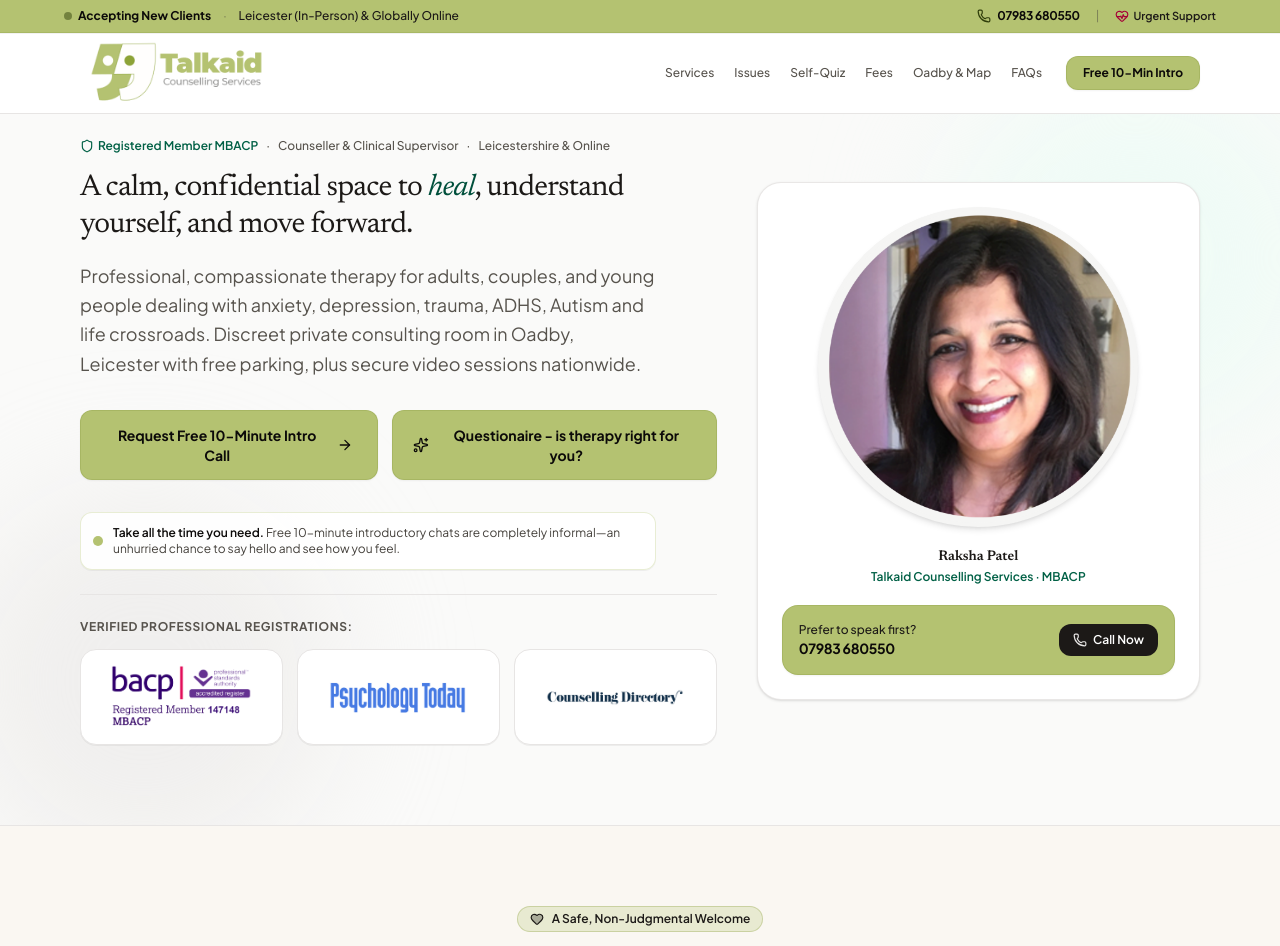
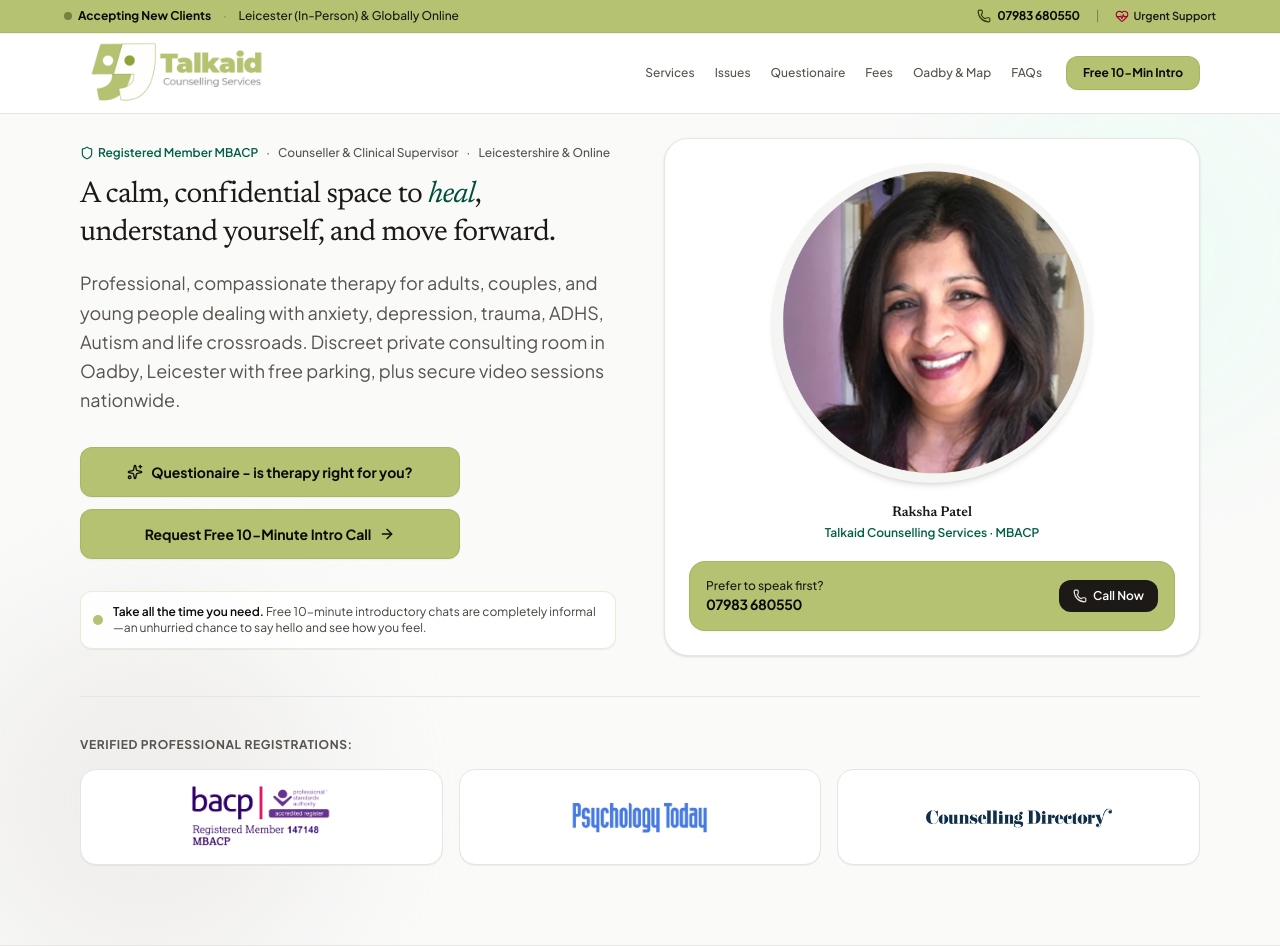
Before and after one commit to onyx35/google_ai_studio, a React (Vite) app: page / in a window 1280 px wide. Shown: the top 946 px of the page. Built offline with nearby package versions, Linux system fonts and the light colour scheme.

Commit message:
refactor: optimize layout and rename quiz references
- Reposition PractitionerProfile for better flow
- Rename "Self-Quiz" to "Questionnaire" throughout the UI
- Adjust Hero grid and refine WarmWelcomeSection layout
- Add scroll-mt to quiz section for better navigation alignment

```diff
--- a/src/App.tsx
+++ b/src/App.tsx
@@ -76,6 +76,8 @@
               }}
             />
 
+            <PractitionerProfile />
+
             <WarmWelcomeSection
               onOpenBooking={(serviceId) => handleOpenBooking(serviceId)}
             />
@@ -91,8 +93,6 @@
             <TherapyQuiz
               onOpenBooking={(serviceId) => handleOpenBooking(serviceId)}
             />
-
-            <PractitionerProfile />
 
             <FeesAndBooking
               onOpenBookingModal={(serviceId) => handleOpenBooking(serviceId)}
--- a/src/components/Header.tsx
+++ b/src/components/Header.tsx
@@ -74,7 +74,7 @@
               <nav className="flex items-center gap-5 text-xs font-medium text-stone-600 mr-2">
                 <a href="#services" className="hover:text-stone-900 transition-colors">Services</a>
                 <a href="#specialties" className="hover:text-stone-900 transition-colors">Issues</a>
-                <a href="#quiz" className="hover:text-stone-900 transition-colors">Self-Quiz</a>
+                <a href="#quiz" className="hover:text-stone-900 transition-colors">Questionaire</a>
                 <a href="#fees" className="hover:text-stone-900 transition-colors">Fees</a>
                 <a href="#location" className="hover:text-stone-900 transition-colors">Oadby & Map</a>
                 <a href="#faqs" className="hover:text-stone-900 transition-colors">FAQs</a>
@@ -158,7 +158,7 @@
               onClick={() => setMobileMenuOpen(false)}
               className="py-1.5 px-2 hover:bg-stone-50 rounded-lg"
             >
-              Self-Assessment Quiz
+              Questionaire
             </a>
             <a
               href="#fees"
--- a/src/components/Hero.tsx
+++ b/src/components/Hero.tsx
@@ -20,9 +20,9 @@
       <div className="absolute bottom-0 left-0 translate-y-12 -translate-x-12 w-96 h-96 bg-stone-200/50 rounded-full blur-3xl pointer-events-none" />
 
       <div className="max-w-6xl mx-auto px-4 relative z-10">
-        <div className="grid grid-cols-1 md:grid-cols-12 gap-6 lg:gap-10 items-center">
+        <div className="grid grid-cols-1 md:grid-cols-12 gap-8 lg:gap-12 items-center">
           {/* Main Left Content */}
-          <div className="md:col-span-7">
+          <div className="md:col-span-6">
             {/* Clean unboxed metadata separator */}
             <div className="flex items-center flex-wrap gap-2 text-xs text-stone-600 mb-4 font-medium">
               <span className="flex items-center gap-1 text-emerald-800 font-semibold">
@@ -43,86 +43,35 @@
             </p>
 
             {/* CTAs */}
-            <div className="flex flex-col sm:flex-row items-stretch sm:items-center gap-3.5 mb-8">
+            <div className="flex flex-col items-start gap-3 mb-8 w-full">
               <button
-                onClick={onOpenBooking}
-                className="py-3.5 px-6 rounded-xl bg-[#b4c271] hover:bg-[#a3b35a] text-stone-950 font-bold text-sm transition-all shadow-xs border border-[#9eb05b]/60 flex items-center justify-center gap-2 cursor-pointer"
+                onClick={onExploreQuiz}
+                className="w-full sm:w-[380px] py-3.5 px-6 rounded-xl bg-[#b4c271] hover:bg-[#a3b35a] text-stone-950 font-bold text-sm transition-all flex items-center justify-center gap-2 cursor-pointer shadow-xs border border-[#9eb05b]/60 whitespace-nowrap"
               >
-                <span>Request Free 10-Minute Intro Call</span>
-                <ArrowRight className="w-4 h-4 text-stone-950" />
+                <Sparkles className="w-4 h-4 text-stone-950 shrink-0" />
+                <span className="whitespace-nowrap">Questionaire - is therapy right for you?</span>
               </button>
 
               <button
-                onClick={onExploreQuiz}
-                className="py-3.5 px-5 rounded-xl bg-[#b4c271] hover:bg-[#a3b35a] text-stone-950 font-bold text-sm transition-all flex items-center justify-center gap-2 cursor-pointer shadow-xs border border-[#9eb05b]/60"
+                onClick={onOpenBooking}
+                className="w-full sm:w-[380px] py-3.5 px-6 rounded-xl bg-[#b4c271] hover:bg-[#a3b35a] text-stone-950 font-bold text-sm transition-all shadow-xs border border-[#9eb05b]/60 flex items-center justify-center gap-2 cursor-pointer whitespace-nowrap"
               >
-                <Sparkles className="w-4 h-4 text-stone-950" />
-                <span>Questionaire - is therapy right for you?</span>
+                <span className="whitespace-nowrap">Request Free 10-Minute Intro Call</span>
+                <ArrowRight className="w-4 h-4 text-stone-950 shrink-0" />
               </button>
             </div>
 
             {/* Friendly reassurance micro-note */}
-            <div className="flex items-center gap-2.5 text-xs text-stone-700 mb-6 bg-white/90 border border-[#b4c271]/30 rounded-xl p-3 max-w-xl shadow-2xs">
+            <div className="flex items-center gap-2.5 text-xs text-stone-700 bg-white/90 border border-[#b4c271]/30 rounded-xl p-3 max-w-xl shadow-2xs">
               <span className="w-2.5 h-2.5 rounded-full bg-[#b4c271] shrink-0" />
               <p>
                 <strong className="text-stone-950 font-semibold">Take all the time you need.</strong> Free 10-minute introductory chats are completely informal—an unhurried chance to say hello and see how you feel.
               </p>
             </div>
-
-            {/* Unboxed Trust Signals */}
-            {/* Trust Directory Badges directly from talkaid website */}
-            <div className="pt-6 border-t border-stone-200 w-full">
-              <p className="text-xs font-bold uppercase tracking-wider text-stone-600 mb-3.5">
-                Verified Professional Registrations:
-              </p>
-              <div className="grid grid-cols-1 sm:grid-cols-3 gap-3.5 w-full">
-                <a
-                  href={PRACTICE_INFO.verificationLinks.bacp}
-                  target="_blank"
-                  rel="noopener noreferrer"
-                  className="p-3.5 sm:p-4 rounded-2xl bg-white border border-stone-200 hover:border-emerald-700/60 transition-all hover:shadow-xs group flex items-center justify-center h-20 sm:h-24 w-full shadow-2xs"
-                  title="View BACP Registered Member Profile"
-                >
-                  <img
-                    src={PRACTICE_INFO.images.bacpBadge}
-                    alt="BACP Registered Member"
-                    className="max-h-14 sm:max-h-16 w-auto max-w-[90%] object-contain transition-transform group-hover:scale-105"
-                  />
-                </a>
-
-                <a
-                  href={PRACTICE_INFO.verificationLinks.psychologyToday}
-                  target="_blank"
-                  rel="noopener noreferrer"
-                  className="p-3.5 sm:p-4 rounded-2xl bg-white border border-stone-200 hover:border-emerald-700/60 transition-all hover:shadow-xs group flex items-center justify-center h-20 sm:h-24 w-full shadow-2xs"
-                  title="View Psychology Today Verified Profile"
-                >
-                  <img
-                    src={PRACTICE_INFO.images.psychologyToday}
-                    alt="Psychology Today Verified"
-                    className="max-h-14 sm:max-h-16 w-auto max-w-[90%] object-contain transition-transform group-hover:scale-105"
-                  />
-                </a>
-
-                <a
-                  href={PRACTICE_INFO.verificationLinks.counsellingDirectory}
-                  target="_blank"
-                  rel="noopener noreferrer"
-                  className="p-3.5 sm:p-4 rounded-2xl bg-white border border-stone-200 hover:border-emerald-700/60 transition-all hover:shadow-xs group flex items-center justify-center h-20 sm:h-24 w-full shadow-2xs"
-                  title="View Counselling Directory Profile"
-                >
-                  <img
-                    src={PRACTICE_INFO.images.counsellingDirectory}
-                    alt="Counselling Directory Verified"
-                    className="max-h-14 sm:max-h-16 w-auto max-w-[90%] object-contain transition-transform group-hover:scale-105"
-                  />
-                </a>
-              </div>
-            </div>
           </div>
 
           {/* Right Card: Genuine Consulting Room Photo & Reassurance */}
-          <div className="md:col-span-5">
+          <div className="md:col-span-6">
             <div className="bg-white rounded-3xl p-5 sm:p-6 border border-stone-200/90 shadow-sm relative">
               {/* Therapy Practice Image from Website - Complete Circle */}
               <div className="relative rounded-full overflow-hidden mb-5 border-4 border-stone-100 shadow-md aspect-square w-64 h-64 sm:w-72 sm:h-72 lg:w-80 lg:h-80 max-w-full mx-auto group bg-stone-100">
@@ -158,6 +107,56 @@
             </div>
           </div>
         </div>
+
+        {/* Verified Professional Registrations: Below image div component & extended across full width */}
+        <div className="pt-8 sm:pt-10 mt-8 sm:mt-10 border-t border-stone-200/90 w-full">
+          <p className="text-xs font-bold uppercase tracking-wider text-stone-600 mb-4 text-center sm:text-left">
+            Verified Professional Registrations:
+          </p>
+          <div className="grid grid-cols-1 sm:grid-cols-3 gap-4 w-full">
+            <a
+              href={PRACTICE_INFO.verificationLinks.bacp}
+              target="_blank"
+              rel="noopener noreferrer"
+              className="p-3.5 sm:p-4 rounded-2xl bg-white border border-stone-200 hover:border-emerald-700/60 transition-all hover:shadow-xs group flex items-center justify-center h-20 sm:h-24 w-full shadow-2xs"
+              title="View BACP Registered Member Profile"
+            >
+              <img
+                src={PRACTICE_INFO.images.bacpBadge}
+                alt="BACP Registered Member"
+                className="max-h-14 sm:max-h-16 w-auto max-w-[90%] object-contain transition-transform group-hover:scale-105"
+              />
+            </a>
+
+            <a
+              href={PRACTICE_INFO.verificationLinks.psychologyToday}
+              target="_blank"
+              rel="noopener noreferrer"
+              className="p-3.5 sm:p-4 rounded-2xl bg-white border border-stone-200 hover:border-emerald-700/60 transition-all hover:shadow-xs group flex items-center justify-center h-20 sm:h-24 w-full shadow-2xs"
+              title="View Psychology Today Verified Profile"
+            >
+              <img
+                src={PRACTICE_INFO.images.psychologyToday}
+                alt="Psychology Today Verified"
+                className="max-h-14 sm:max-h-16 w-auto max-w-[90%] object-contain transition-transform group-hover:scale-105"
+              />
+            </a>
+
+            <a
+              href={PRACTICE_INFO.verificationLinks.counsellingDirectory}
+              target="_blank"
+              rel="noopener noreferrer"
+              className="p-2 sm:p-2.5 rounded-2xl bg-white border border-stone-200 hover:border-emerald-700/60 transition-all hover:shadow-xs group flex items-center justify-center h-20 sm:h-24 w-full shadow-2xs overflow-hidden"
+              title="View Counselling Directory Profile"
+            >
+              <img
+                src={PRACTICE_INFO.images.counsellingDirectory}
+                alt="Counselling Directory Verified"
+                className="max-h-[80%] sm:max-h-[85%] w-auto max-w-[98%] scale-[1.35] sm:scale-[1.4] object-contain transition-transform group-hover:scale-[1.45]"
+              />
+            </a>
+          </div>
+        </div>
       </div>
     </section>
   );
--- a/src/components/TherapyQuiz.tsx
+++ b/src/components/TherapyQuiz.tsx
@@ -95,7 +95,9 @@
   }
 
   return (
-    <section id="quiz" className="py-16 md:py-24 bg-stone-100/60 border-b border-stone-200">
+    <section id="quiz" className="py-16 md:py-24 bg-stone-100/60 border-b border-stone-200 scroll-mt-20 relative">
+      <div id="Questionaire" className="absolute -top-20 pointer-events-none" />
+      <div id="questionnaire" className="absolute -top-20 pointer-events-none" />
       <div className="max-w-3xl mx-auto px-4">
         {/* Header */}
         <div className="text-center mb-10">
```
Also changed, not shown: src/components/WarmWelcomeSection.tsx (+0 -14 lines).
